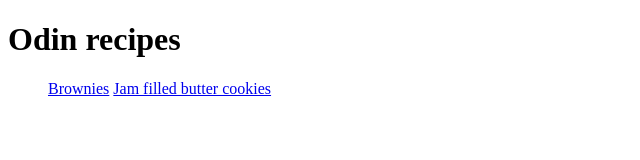
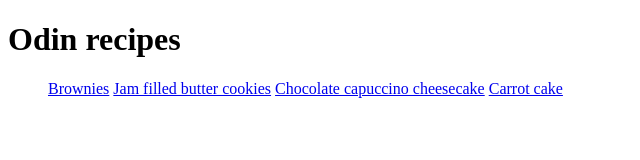
Before and after one commit to nandjof/odin-recipe, a plain HTML site: page index.html in a window 1280 px wide. Shown: the whole page, without its empty margins (0-640 px from the left). Drawn offline with Linux system fonts and the light colour scheme.

Commit message:
use links properly

```diff
--- a/index.html
+++ b/index.html
@@ -12,7 +12,8 @@
         <ol>
             <a href="recipes/brownie.html">Brownies</a>
             <a href="recipes/butter-cookies.html">Jam filled butter cookies</a>
-            <a href="recipes/ch-cheescake.html"></a>
+            <a href="recipes/ch-cheesecake.html">Chocolate capuccino cheesecake</a>
+            <a href="recipes/carrot-cake.html">Carrot cake</a>
         </ol>
     </body>
 </html>
```
